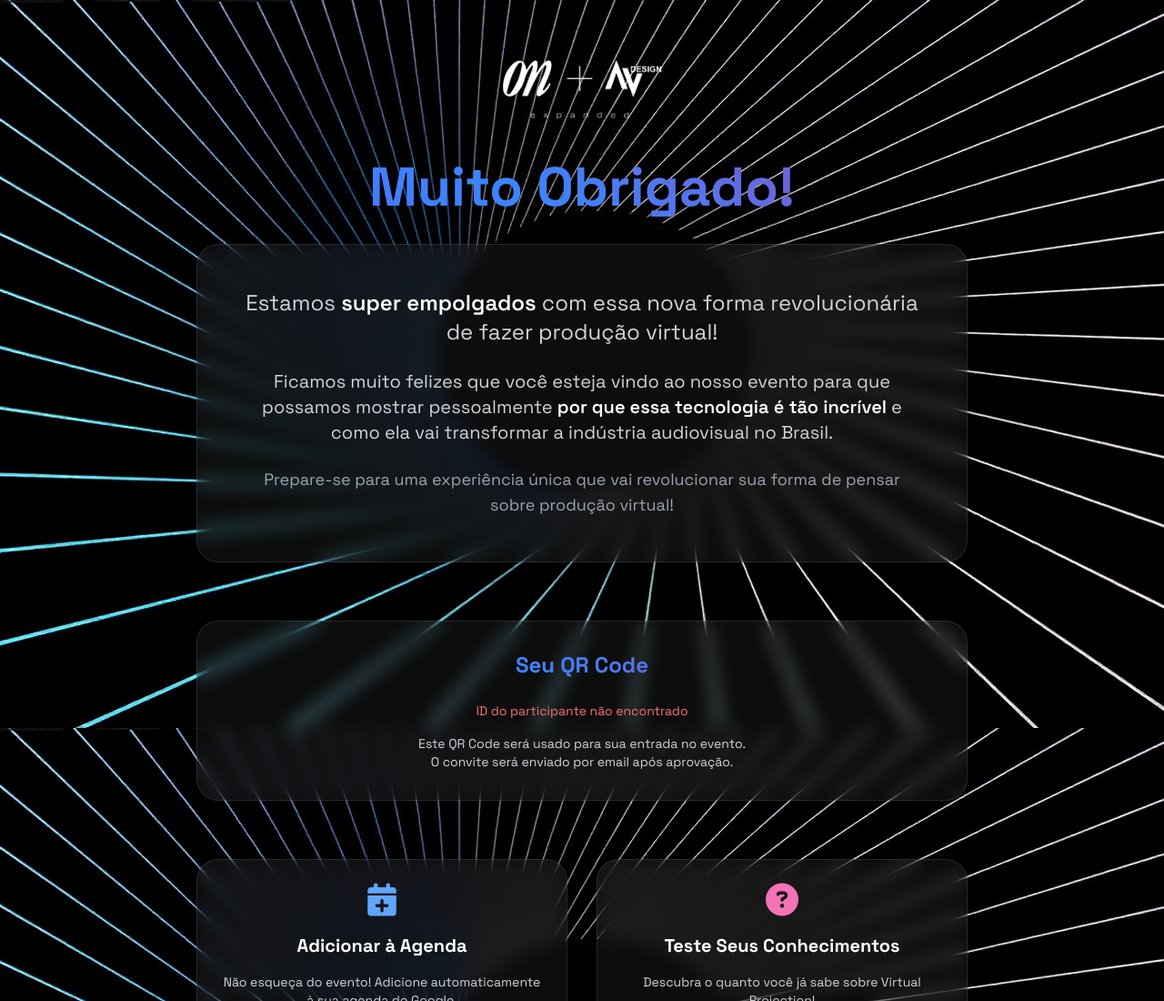
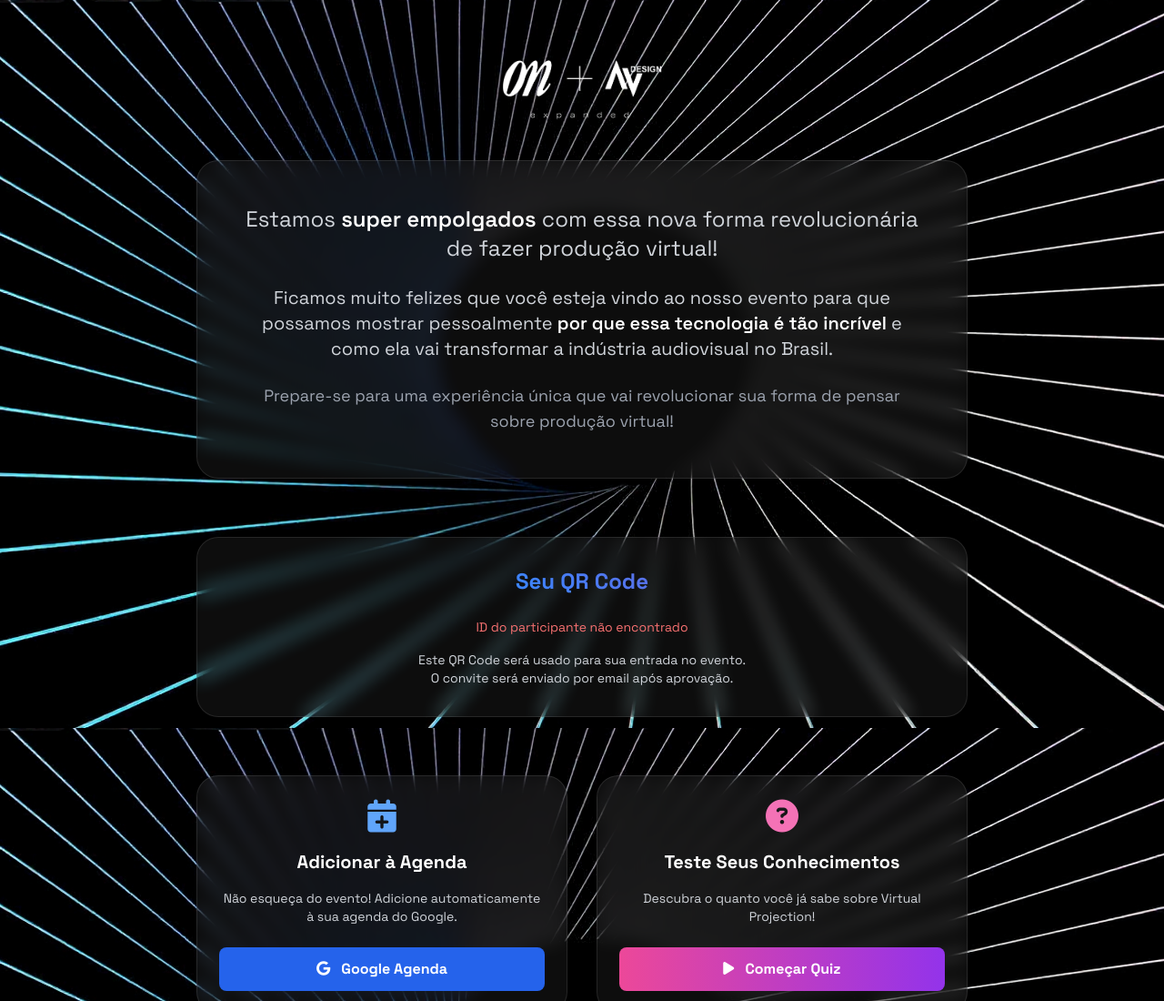
Before and after one commit to MalufVideo/virtualprojection, a website: page thankyou.html in a window 1280 px wide. Shown: the top 1100 px of the page at 91% size. Drawn offline with nearby package versions, Linux system fonts and the light colour scheme.

Commit message:
Add files via upload

```diff
--- a/thankyou.html
+++ b/thankyou.html
@@ -65,9 +65,9 @@
         <div class="container mx-auto px-6 max-w-4xl">
             <!-- Thank You Message -->
             <div class="text-center mb-16">
-                <h1 class="text-5xl md:text-6xl font-bold pb-8 neon-text">
+              <!-- <h1 class="text-5xl md:text-6xl font-bold pb-8 neon-text">
                     Muito Obrigado!
-                </h1>
+                </h1> -->
                 <div class="glass rounded-3xl p-8 md:p-12 card-3d mb-12">
                     <p class="text-xl md:text-2xl text-gray-300 leading-relaxed mb-6">
                         Estamos <span class="text-white font-semibold">super empolgados</span> com essa nova forma revolucionária de fazer produção virtual!
```
